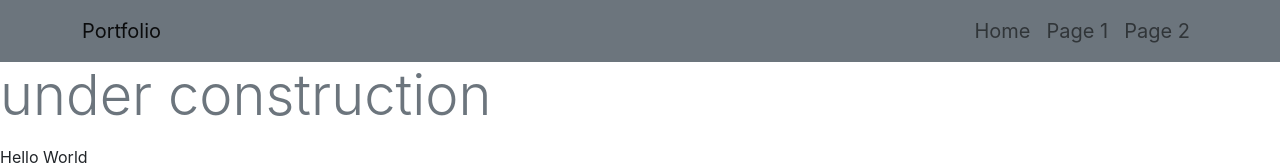
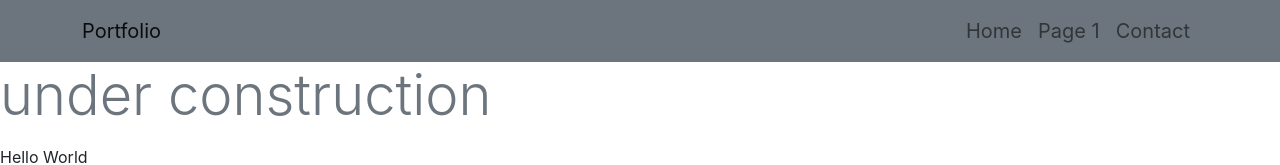
Before and after one commit to chantal0000/portfolio-bootstrap-react-js, a React (Create React App) app: page / in a window 1280 px wide. Shown: the top 165 px of the page. Built offline with nearby package versions, Linux system fonts and the light colour scheme.

Commit message:
change color of nav-links when overed over them

```diff
--- a/src/App.js
+++ b/src/App.js
@@ -1,11 +1,12 @@
-import logo from './logo.svg';
 import './App.css';
 import BtsNavbar from "./components/navbar";
+
 
 
 function App() {
     return (<>
             <BtsNavbar></BtsNavbar>
+
             <div className="App">
                 <p className="">Hello World</p>
             </div>
--- a/src/components/navbar.js
+++ b/src/components/navbar.js
@@ -1,5 +1,6 @@
 import {NavbarBrand, Navbar, Nav, Container} from "react-bootstrap";
 import "./styles/navbar.css"
+
 
 // bootstrap navbar component
 function BtsNavbar() {
@@ -11,13 +12,13 @@ function BtsNavbar() {
                 <Navbar.Collapse id="basic-navbar-nav">
                     <Nav className="ms-auto" bg="primary">
                         <Nav.Item className="fs-5">
-                            <Nav.Link href="/index.js">Home</Nav.Link>
+                            <Nav.Link className="nav-links" href="/index.js">Home</Nav.Link>
                         </Nav.Item>
                         <Nav.Item className="fs-5">
-                            <Nav.Link href="/">Page 1</Nav.Link>
+                            <Nav.Link className="nav-links" href="/">Page 1</Nav.Link>
                         </Nav.Item >
                         <Nav.Item className="fs-5">
-                            <Nav.Link href="/">Page 2</Nav.Link>
+                            <Nav.Link className="nav-links" href="">Contact</Nav.Link>
                         </Nav.Item>
                     </Nav>
                 </Navbar.Collapse>
--- a/src/components/styles/navbar.css
+++ b/src/components/styles/navbar.css
@@ -0,0 +1,5 @@
+
+/*nav-items change color when you hover over them*/
+.nav-links:hover {
+    color: #DEBACE;
+}
--- a/src/index.js
+++ b/src/index.js
@@ -3,6 +3,7 @@ import ReactDOM from 'react-dom/client';
 import './index.css';
 import App from './App';
 import reportWebVitals from './reportWebVitals';
+
 
 const root = ReactDOM.createRoot(document.getElementById('root'));
 root.render(
```
